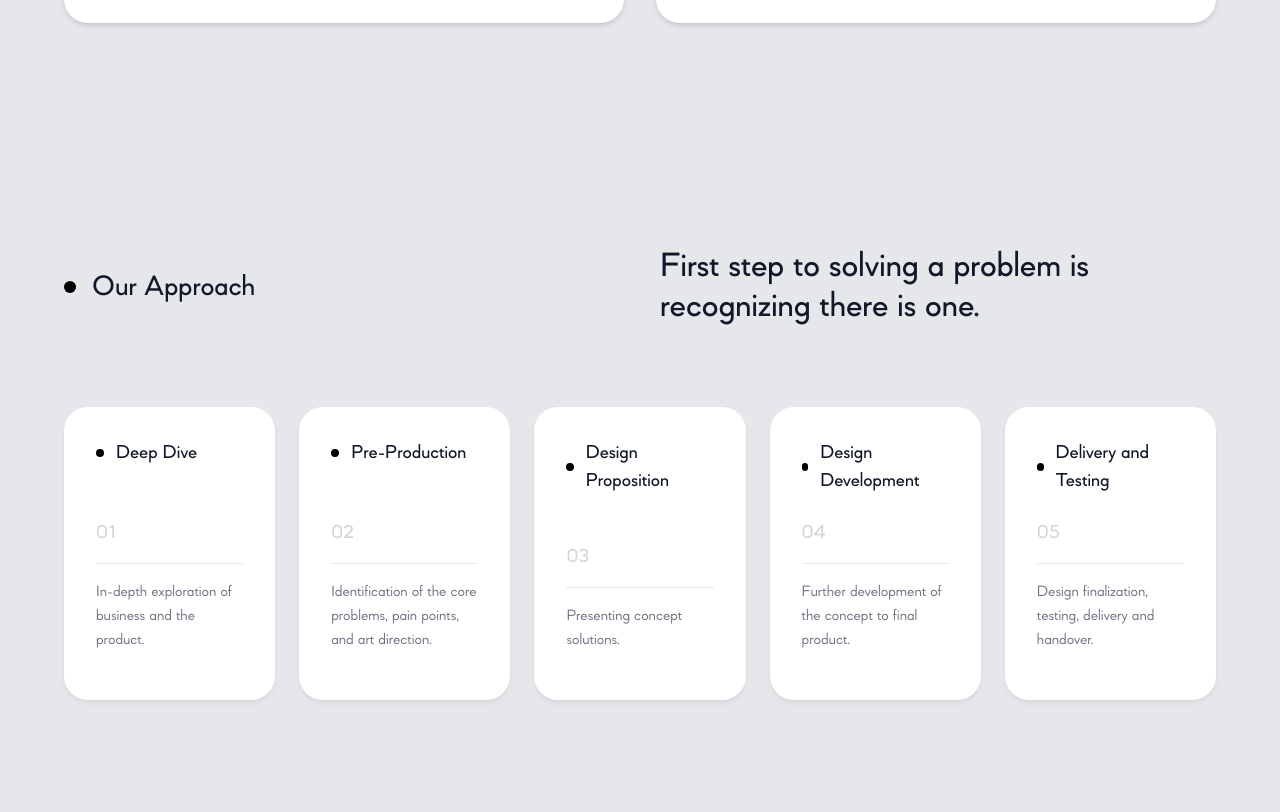
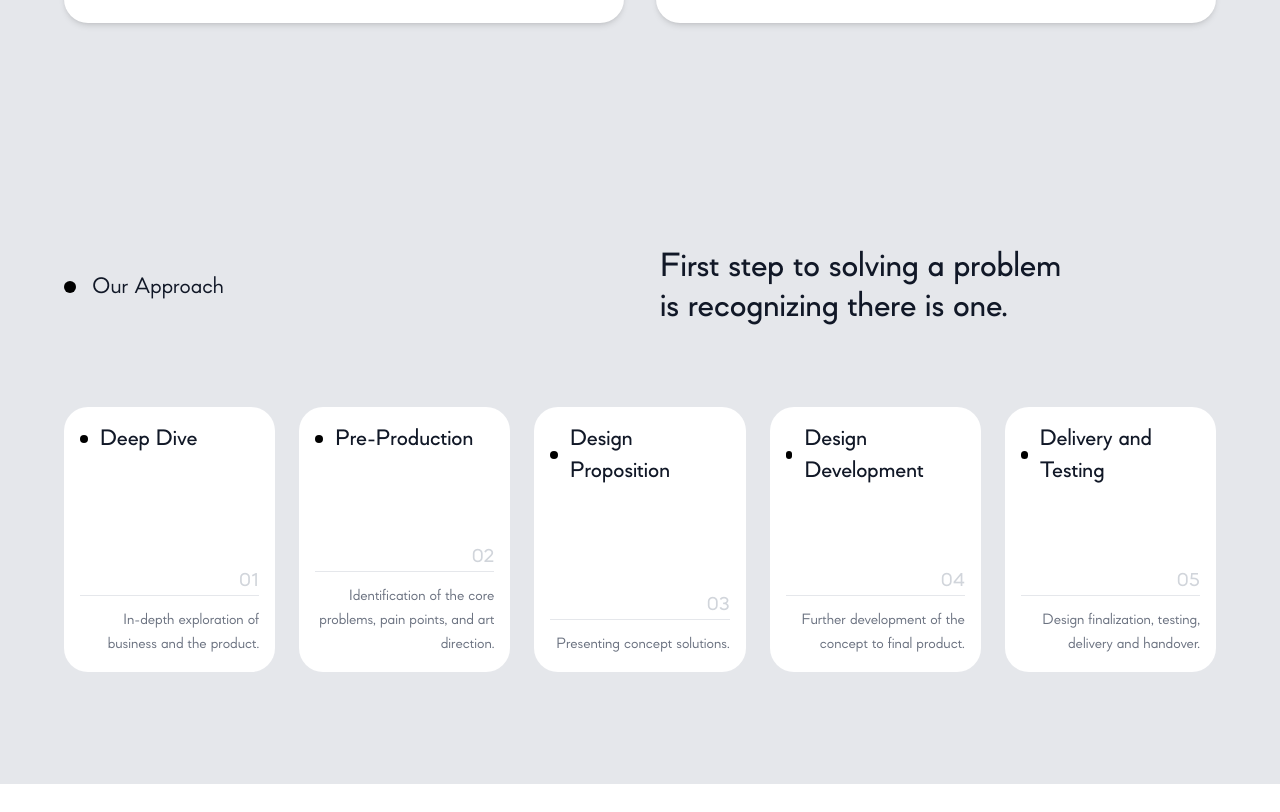
Before and after one commit to Brop-co/brop-web, a Next.js app: page /about in a window 1280 px wide. Shown: the part 1749-2561 px from the top of the page. After the commit the page ends 2533 px from the top, so only its background shows below. Built offline with nearby package versions, Linux system fonts and the light colour scheme.

Commit message:
about con't

```diff
--- a/components/about/About.tsx
+++ b/components/about/About.tsx
@@ -96,7 +96,7 @@ const About = () => {
                   transition={{ type: "spring", stiffness: 150 }}
                   className="absolute bottom-6 right-6"
                 >
-                  <div className="w-7 h-7 bg-blue-500 rounded-md flex items-center justify-center">
+                  <div className="w-7 h-7 bg-blue-500 rounded-md  items-center justify-center flex">
                     <Linkedin
                       className="w-4 h-4 text-white"
                       fill="white"
--- a/components/about/Approach.tsx
+++ b/components/about/Approach.tsx
@@ -33,7 +33,7 @@ const approachSteps = [
 
 const Approach = () => {
   return (
-    <section className="py-24 sm:py-28 px-6 sm:px-8 lg:px-16 bg-gray-200">
+    <section className="py-16 sm:py-20 md:py-24 lg:py-28 px-4 sm:px-6 lg:px-12 xl:px-16 bg-gray-200">
       <div className="mx-auto max-w-[1500px]">
         {/* Header */}
         <motion.div
@@ -41,53 +41,51 @@ const Approach = () => {
           whileInView={{ opacity: 1, y: 0 }}
           viewport={{ once: true, margin: "-100px" }}
           transition={{ duration: 0.8, ease: "easeOut" }}
-          className="grid grid-cols-1 lg:grid-cols-2 gap-10 mb-20"
+          className="grid grid-cols-1 md:grid-cols-2 gap-6 md:gap-10 mb-12 md:mb-20"
         >
           <div className="flex items-center space-x-4">
-            <div className="w-3 h-3 bg-black rounded-full"></div>
-            <h2 className="text-2xl sm:text-3xl font-medium text-gray-900">
+            <div className="w-2 h-2 sm:w-3 sm:h-3 bg-black rounded-full"></div>
+            <h2 className="text-2xl sm:text-3xlfont-medium text-gray-900">
               Our Approach
             </h2>
           </div>
-          <div>
+          <div className="pr-0 md:pr-12 lg:pr-36">
             <h3 className="text-2xl sm:text-3xl lg:text-4xl font-medium text-gray-900 leading-snug sm:leading-tight">
               First step to solving a problem is recognizing there is one.
             </h3>
           </div>
         </motion.div>
 
-        {/* Steps */}
         <motion.div
           initial={{ opacity: 0, y: 30 }}
           whileInView={{ opacity: 1, y: 0 }}
           viewport={{ once: true, margin: "-100px" }}
           transition={{ duration: 0.8, ease: "easeOut", delay: 0.2 }}
-          className="grid grid-cols-1 sm:grid-cols-2 lg:grid-cols-5 gap-6 w-full mx-auto"
+          className="grid grid-cols-2 md:grid-cols-5 gap-4 sm:gap-6 w-full mx-auto"
         >
           {approachSteps.map((step) => (
             <motion.div
               key={step.id}
               transition={{ type: "spring", stiffness: 120, damping: 15 }}
-              className="bg-white rounded-3xl overflow-hidden p-6 sm:p-8"
-              style={{
-                boxShadow:
-                  "0 4px 6px -1px rgba(0, 0, 0, 0.05), 0 2px 4px -1px rgba(0, 0, 0, 0.03)",
-              }}
+              className="bg-white rounded-2xl sm:rounded-3xl overflow-hidden p-3 sm:p-4"
             >
               <div className="flex flex-col h-full">
-                <div className="flex items-center mb-6">
-                  <span className="w-2 h-2 bg-black rounded-full mr-3"></span>
-                  <h4 className="text-xl sm:text-xl font-medium text-gray-900">
+                <div className="flex items-center mb-6 sm:mb-12 md:mb-20">
+                  <span className="w-1.5 h-1.5 sm:w-2 sm:h-2 bg-black rounded-full mr-2 sm:mr-3"></span>
+                  <h4 className="text-sm sm:text-base md:text-xl lg:text-2xl font-medium text-gray-900">
                     {step.title}
                   </h4>
                 </div>
+
                 <div className="flex-grow flex flex-col justify-end mt-auto">
-                  <div className="mb-4">
-                    <span className="text-xl sm:text-xl font-medium text-gray-300 ml-auto">
+                  <div className="flex flex-col items-end">
+                    <span className="text-base sm:text-lg lg:text-xl font-medium text-gray-300">
                       {`0${step.id}`}
                     </span>
-                    <hr className="border-t border-gray-200 my-4" />
-                    <p className="text-gray-500 text-base sm:text-base leading-snug">
+
+                    <hr className="w-full border-t border-gray-200 mb-2 sm:mb-3" />
+
+                    <p className="text-gray-500 leading-snug text-xs sm:text-sm lg:text-base text-right">
                       {step.description}
                     </p>
                   </div>
```
